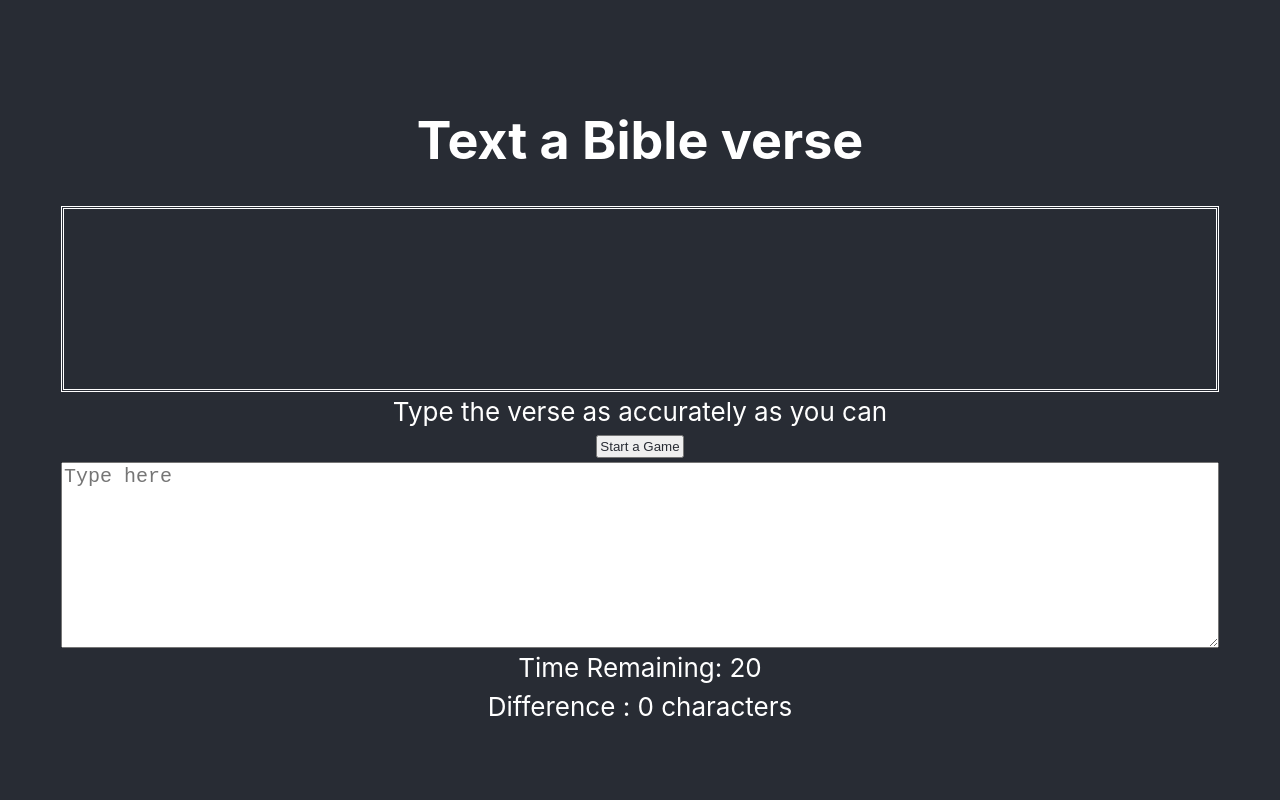
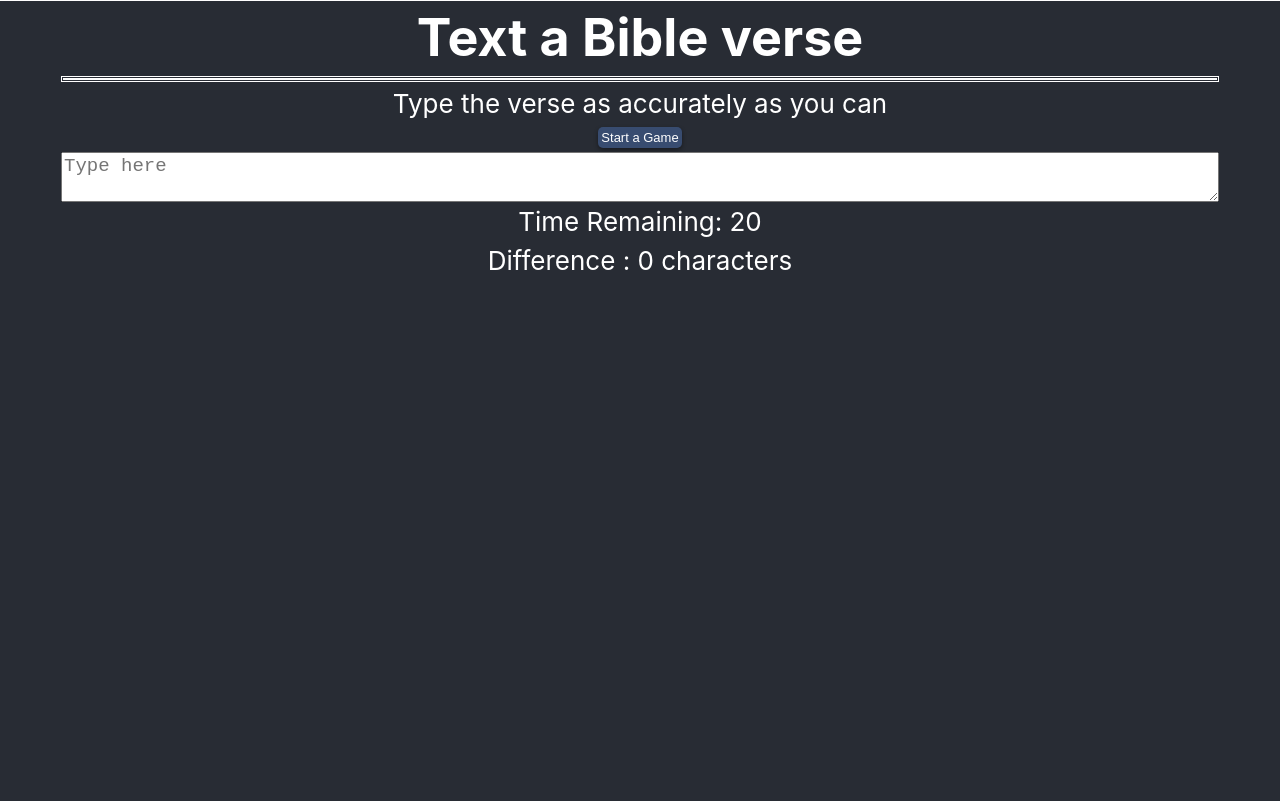
Before and after one commit to Eugenepython/TypingGame, a React (Vite) app: page / in a window 1280 px wide. Built offline with nearby package versions, Linux system fonts and the light colour scheme.

Commit message:
changing styles again

```diff
--- a/src/App.css
+++ b/src/App.css
@@ -1,12 +1,14 @@
 .App {
+  margin-top: 1px;
   text-align: center;
 }
 
 .sentenceBox {
   width: 90%;
-  height : 180px;
+  height : auto;
   border-style: double;
   font-size : 18px;
+  margin: 2px;
 }
 
 
@@ -16,9 +18,10 @@
   display: flex;
   flex-direction: column;
   align-items: center;
-  justify-content: center;
+
   font-size: calc(10px + 2vmin);
   color: white;
+  margin-top: 1px;
 }
 
 .App-link {
@@ -34,3 +37,23 @@
 p {
   margin: 4px;
 }
+
+.btn {
+  background-color: #384c70;
+  color: white;
+  border: none;
+  padding: 3px 3px;
+  font-size: 13px;
+  border-radius: 5px;
+  cursor: pointer;
+  box-shadow: 0px 2px 4px rgba(0, 0, 0, 0.4);
+}
+
+.btn:hover {
+  background-color: #526d9f;
+}
+
+.btn:active {
+  background-color: #2c3f5e;
+  box-shadow: 0px 0px 2px rgba(0, 0, 0, 0.4);
+}
--- a/src/App.jsx
+++ b/src/App.jsx
@@ -71,7 +71,7 @@ function App() {
   return (
     <div className="App">
       <header className="App-header">
-        <h1>Text a Bible verse</h1>
+        <h1 className = 'heading'>Text a Bible verse</h1>
         <div className="sentenceBox">{sentence}</div>
 
         <p>Type the verse as accurately as you can</p>
--- a/src/index.css
+++ b/src/index.css
@@ -14,6 +14,11 @@ code {
 
 .typingArea{
   width : 90%;
-  height : 180px;
-  font-size: 20px;
+  min-height : 40px;
+
+  font-size: 19px;
 }
+
+.heading {
+  margin: 5px;
+}
```
